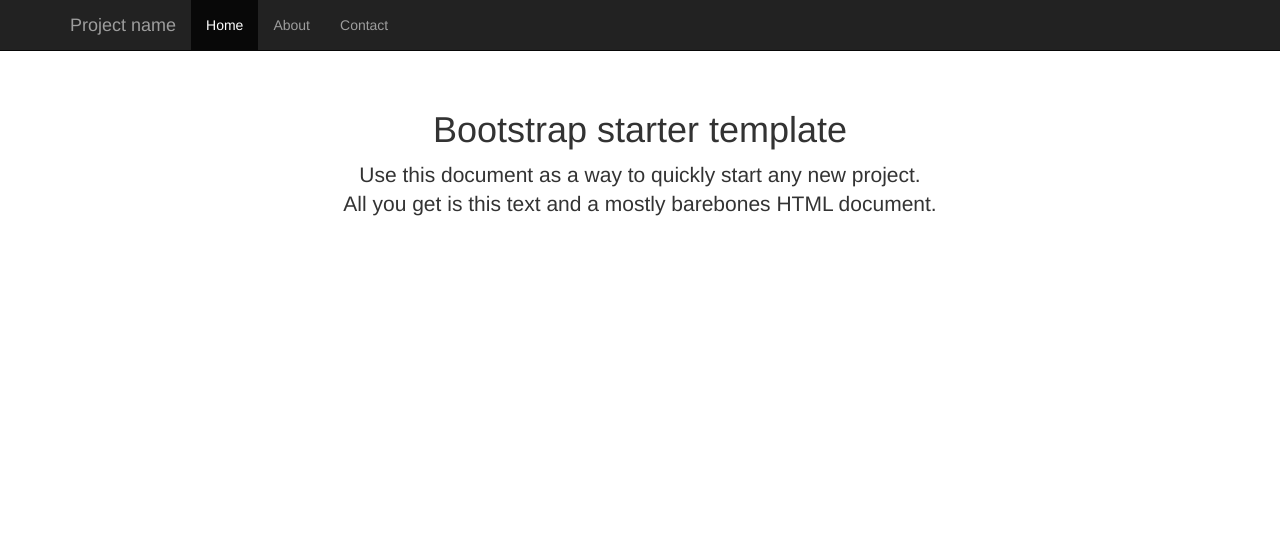
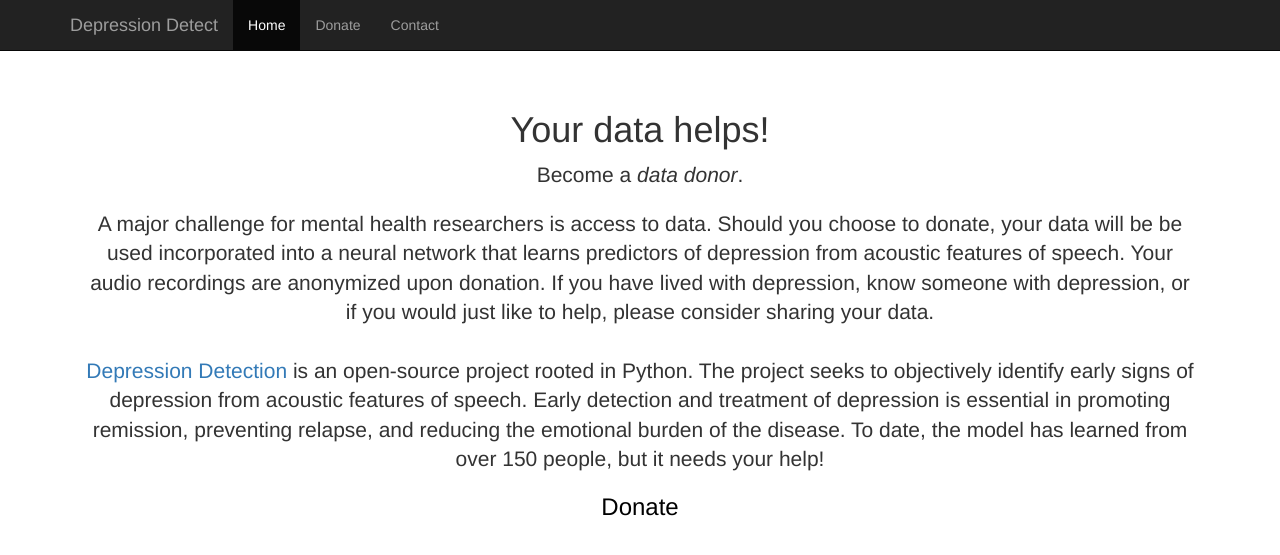
Before and after one commit to kykiefer/depression-detect, a Flask app: page / in a window 1280 px wide. Shown: the top 555 px of the page. Run offline with Flask 2, Linux system fonts and the light colour scheme; some libraries are stand-ins or nearby versions.

Commit message:
added content

```diff
--- a/web_app/templates/index.html
+++ b/web_app/templates/index.html
@@ -42,12 +42,12 @@
             <span class="icon-bar"></span>
             <span class="icon-bar"></span>
           </button>
-          <a class="navbar-brand" href="#">Project name</a>
+          <a class="navbar-brand" href="#">Depression Detect</a>
         </div>
         <div id="navbar" class="collapse navbar-collapse">
           <ul class="nav navbar-nav">
             <li class="active"><a href="#">Home</a></li>
-            <li><a href="#about">About</a></li>
+            <li><a href="#about">Donate</a></li>
             <li><a href="#contact">Contact</a></li>
           </ul>
         </div><!--/.nav-collapse -->
@@ -57,8 +57,12 @@
     <div class="container">
 
       <div class="starter-template">
-        <h1>Bootstrap starter template</h1>
-        <p class="lead">Use this document as a way to quickly start any new project.<br> All you get is this text and a mostly barebones HTML document.</p>
+        <h1>Your data helps!</h1>
+        <p class="lead">Become a <i>data donor</i>.</p>
+
+        <p class="lead">A major challenge for mental health researchers is access to data. Should you choose to donate, your data will be be used incorporated into a neural network that learns predictors of depression from acoustic features of speech. Your audio recordings are anonymized upon donation. If you have lived with depression, know someone with depression, or if you would just like to help, please consider sharing your data.<br><br><a href="https://github.com/kykiefer/depression-detect">Depression Detection</a> is an open-source project rooted in Python. The project seeks to objectively identify early signs of depression from acoustic features of speech. Early detection and treatment of depression is essential in promoting remission, preventing relapse, and reducing the emotional burden of the disease. To date, the model has learned from over 150 people, but it needs your help!</p>
+
+        <h3><a style='color:black' href='/donate'>Donate</a></h3>
       </div>
 
     </div><!-- /.container -->
```
